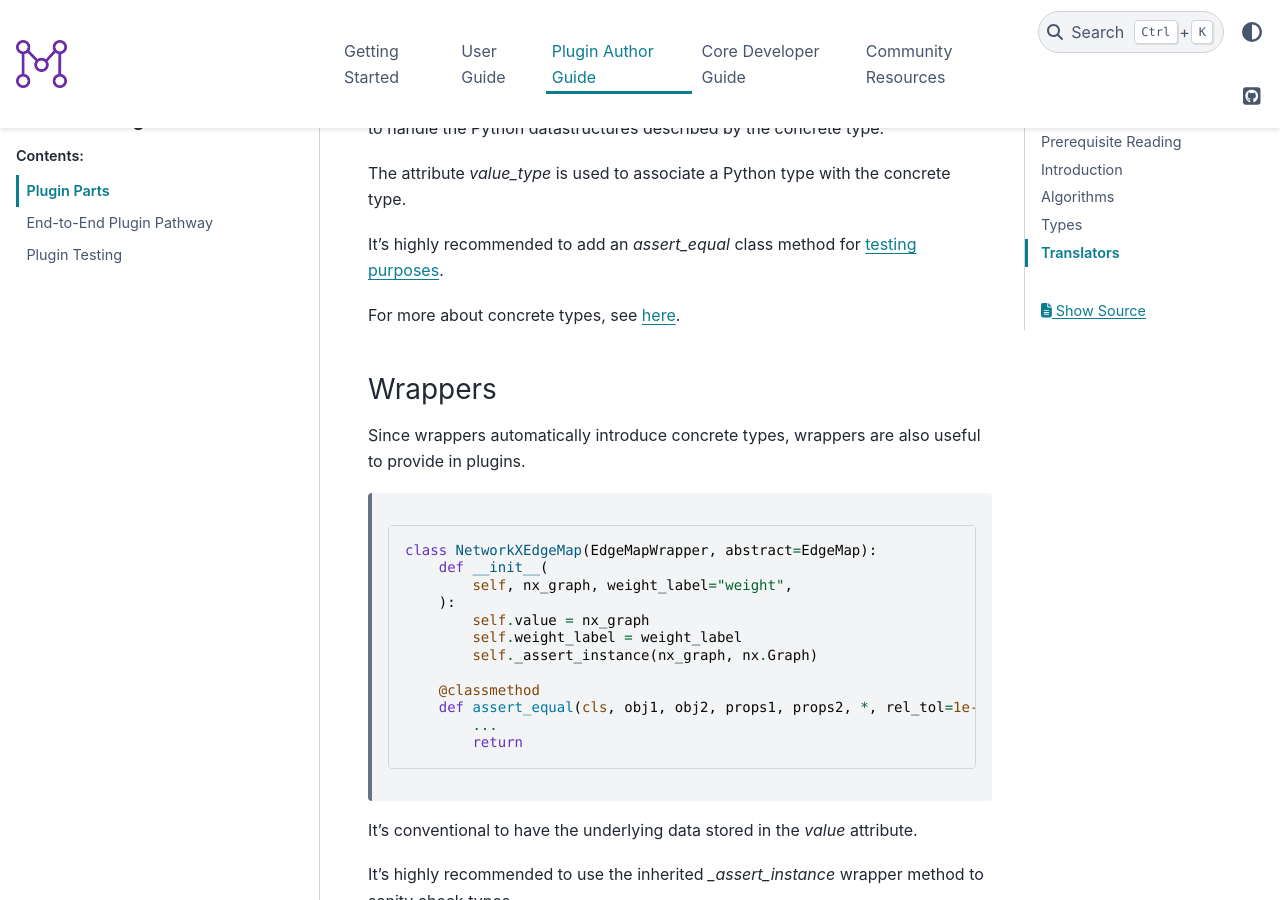
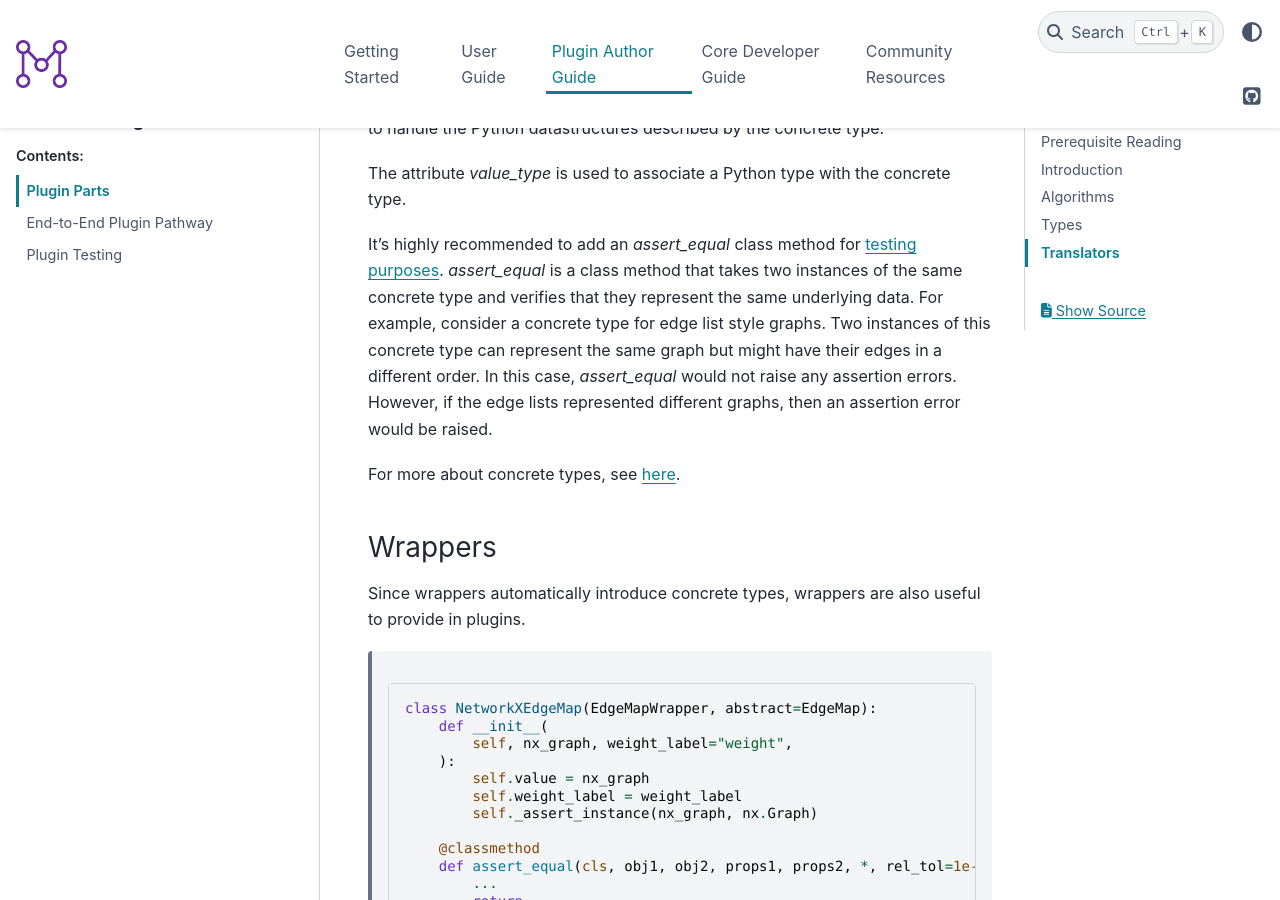
Before and after one commit to metagraph-dev/metagraph, a Sphinx documentation site: the page built from docs/plugin_author_guide/plugin_parts.rst, in a window 1280 px wide and 900 px high, scrolled down 4578 px. Built offline with Sphinx 7.4.7 and the PyData theme 0.15.4, drawn with Linux system fonts in a browser that asks for light colours.

Commit message:
Expand on the explanation of assert_equal in the Plugin Author Guide.
It was pointed out that the precise definition of equality for the assert_equal method of concrete types was never provided.

This commit attempts to add one. It also provides a hypothetical example in hopes of clearing any confusion.

```diff
--- a/docs/plugin_author_guide/plugin_parts.rst
+++ b/docs/plugin_author_guide/plugin_parts.rst
@@ -163,7 +163,7 @@ These classes are merely tools used by the metagraph resolver to determine  how
 
 The attribute *value_type* is used to associate a Python type with the concrete type.
 
-It's highly recommended to add an *assert_equal* class method for :ref:`testing purposes<plugin_testing_multiverify_with_assert_equals>`.
+It's highly recommended to add an *assert_equal* class method for :ref:`testing purposes<plugin_testing_multiverify_with_assert_equals>`. *assert_equal* is a class method that takes two instances of the same concrete type and verifies that they represent the same underlying data. For example, consider a concrete type for edge list style graphs. Two instances of this concrete type can represent the same graph but might have their edges in a different order. In this case, *assert_equal* would not raise any assertion errors. However, if the edge lists represented different graphs, then an assertion error would be raised.
 
 For more about concrete types, see :ref:`here<types>`.
 
```
